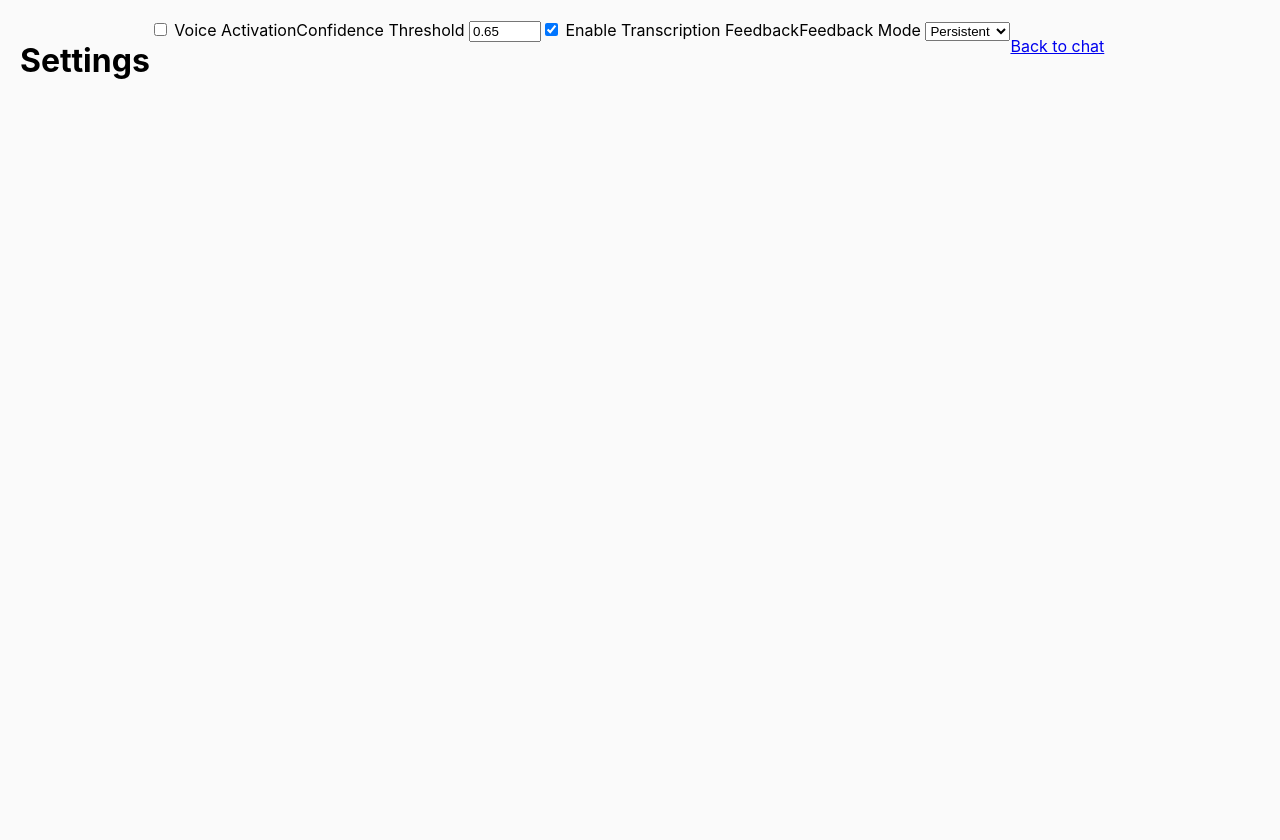
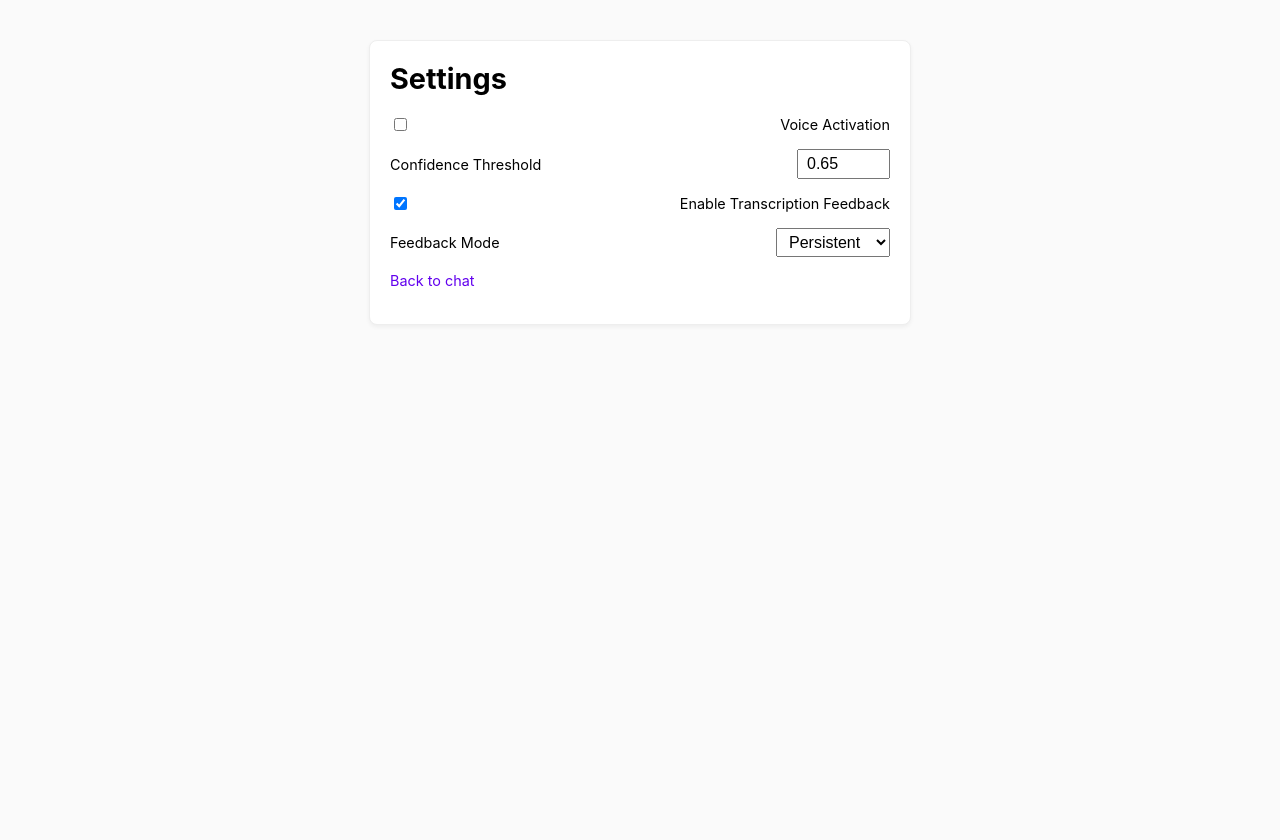
Before and after one commit to West-Ben/ElaraLM, a FastAPI app: page /settings in a window 1280 px wide. After the commit the page ends 287 px from the top, so only its background shows below. Run offline with FastAPI, Linux system fonts and the light colour scheme.

Commit message:
Style settings page

```diff
--- a/app/static/styles.css
+++ b/app/static/styles.css
@@ -229,3 +229,40 @@ body {
     font-size: 0.8rem;
     color: #555;
 }
+
+.settings-wrapper {
+    max-width: 500px;
+    margin: 40px auto;
+    padding: 20px;
+    background: #fff;
+    border: 1px solid #eee;
+    border-radius: 8px;
+    box-shadow: 0 2px 4px rgba(0, 0, 0, 0.05);
+    font-size: 0.9rem;
+}
+
+.settings-wrapper h1 {
+    margin-top: 0;
+}
+
+.settings-wrapper label {
+    display: flex;
+    align-items: center;
+    justify-content: space-between;
+    margin-bottom: 15px;
+}
+
+.settings-wrapper input[type="number"],
+.settings-wrapper select {
+    padding: 4px 8px;
+    font-size: 1rem;
+}
+
+.settings-wrapper input[type="checkbox"] {
+    margin-right: 8px;
+}
+
+.settings-wrapper a {
+    color: #6200ee;
+    text-decoration: none;
+}
--- a/app/templates/settings.html
+++ b/app/templates/settings.html
@@ -7,7 +7,7 @@
     <link rel="stylesheet" href="/static/styles.css">
 </head>
 <body>
-<div class="container" style="padding:20px;">
+<div class="settings-wrapper">
     <h1>Settings</h1>
     <label>
         <input type="checkbox" id="voice-toggle">
```
